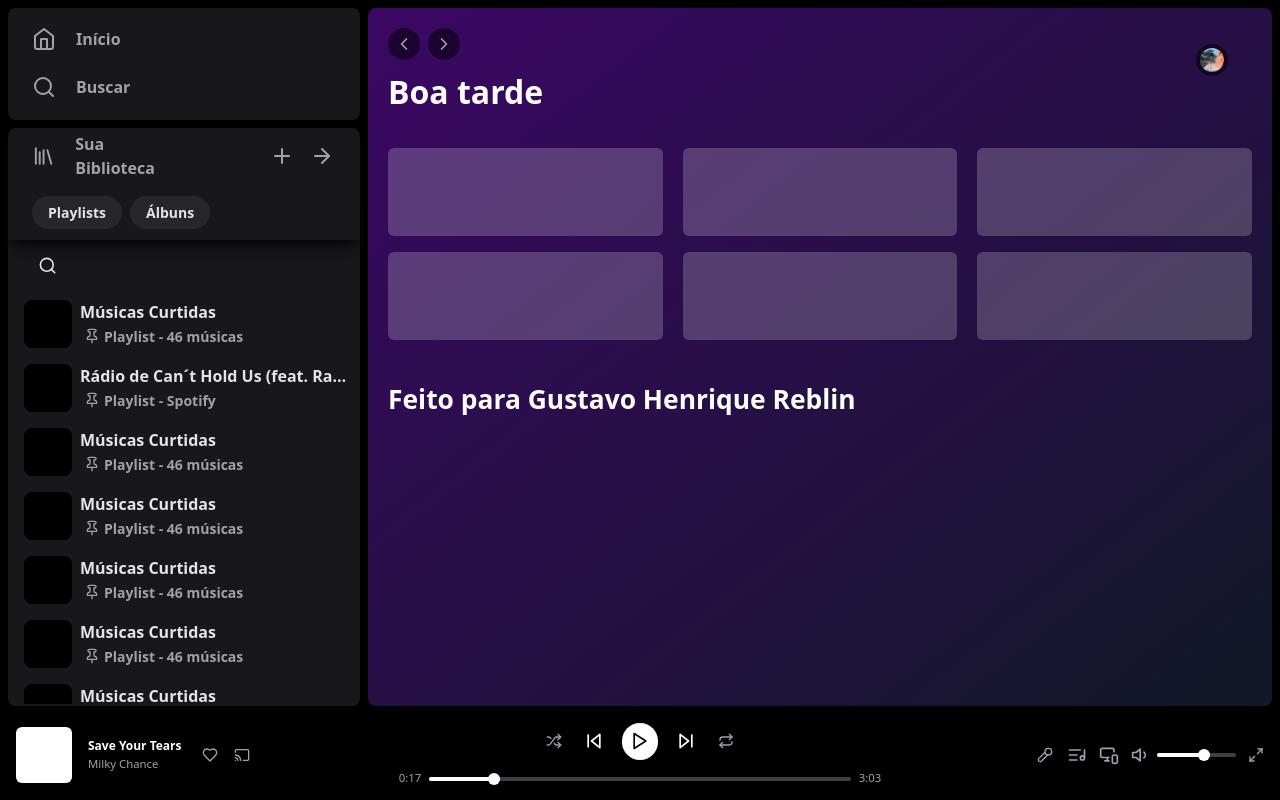
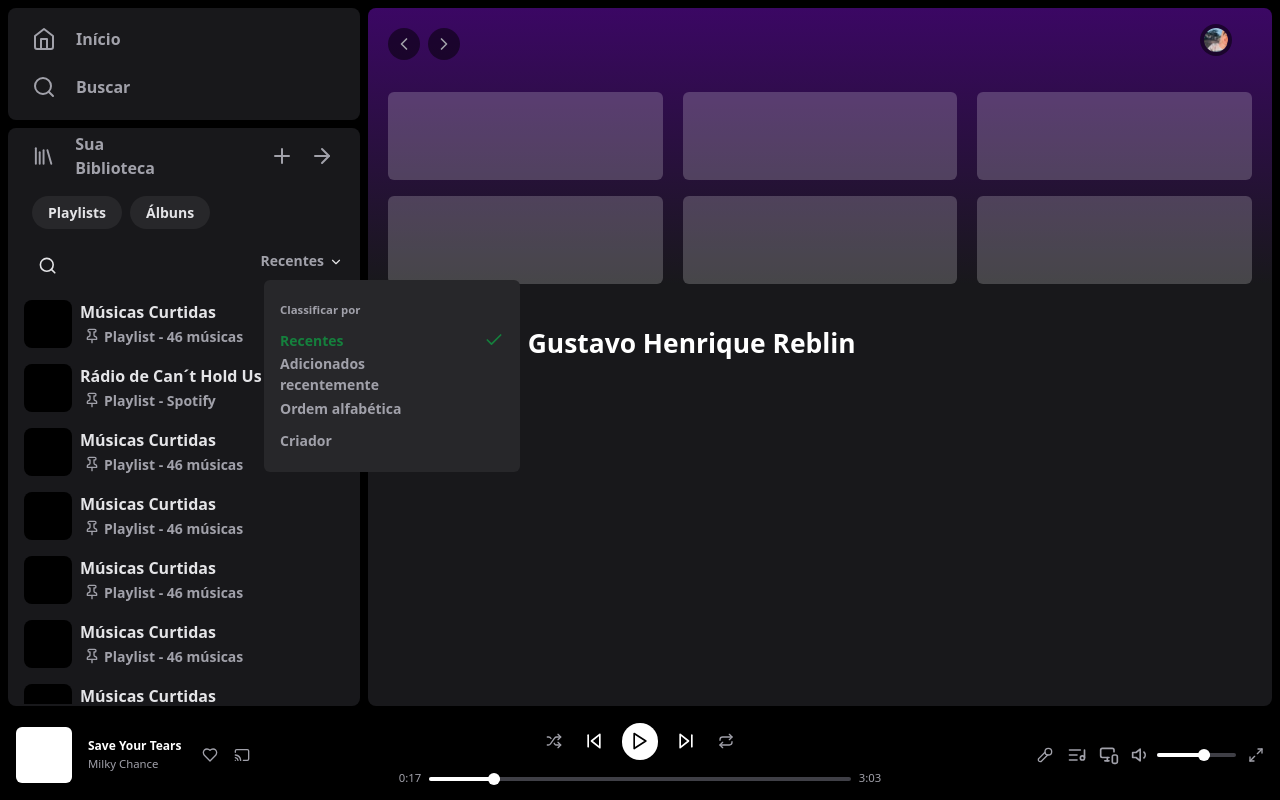
Before and after one commit to GustavoHenriqueReblin/spotify-copy, a Next.js app: page / in a window 1280 px wide. Built offline with nearby package versions, Linux system fonts and the light colour scheme.

Commit message:
Iniciada a implementação de dinamismos com JS.

```diff
--- a/src/app/main.tsx
+++ b/src/app/main.tsx
@@ -1,18 +1,24 @@
+"use client"
 import {ChevronLeft, ChevronRight} from 'lucide-react'
+const MainJS = require('../js/main');
 
 export default () => {
+
+    window.onload = function() {
+        MainJS.setMainTitle();
+    };
+
     return (
         <section className="
             h-full min-w-fit py-2 w-full pl-0 pr-2
             ssm:hidden
             md:block
         ">
-            <main className="bg-gradient-to-br from-purple-950 h-full to-gray-900 rounded-lg w-full p-5 overflow-y-scroll">
-                <header className="h-16 float-left flex flex-row fixed bg-transparent
-                    md:w-[calc(100%-21rem)]
-                    lg:w-[calc(100%-27rem)]
+            <header id="header" className="h-16 float-left flex flex-row fixed bg-transparent p-5
+                md:w-[calc(100%-18.48rem)]
+                lg:w-[calc(100%-24.25rem)]
             ">
-                    <div className="h-full w-1/2 flex flex-row">
+                <div className="h-full w-1/2 flex flex-row bg-transparent">
                     <div className="bg-black w-8 h-8 rounded-full flex flex-row items-center bg-opacity-50 mr-2">
                         <a href="#" className="">
                             <ChevronLeft className="lg:h-5 md:h-4 ml-1 text-zinc-400"/>
@@ -30,9 +36,12 @@ export default () => {
                     </div>
                 </div>
             </header>
-                <h1 className="text-h1 text-white pt-10">Boa tarde</h1>
 
-                <section className="h-48 w-full mt-8 lg:flex lg:flex-col md:hidden">
+            <main id="mainContent" onScroll={() => MainJS.hideHeaderBG()} className="h-full bg-zinc-900 to-gray-900 rounded-lg w-full overflow-y-scroll">
+                <div className="h-fit bg-gradient-to-b from-purple-950 to-zinc-900 pt-5 px-5">
+                    <h1 id="mainTitle" className="text-h1 text-white pt-10"></h1>
+
+                    <section className="h-48 w-full mt-6 lg:flex lg:flex-col md:hidden max-w-[calc(70rem)]">
                         <div className="h-1/2 w-full pb-2 flex flex-row">
                             <div className="w-[calc(32%)] bg-white bg-opacity-20 h-full rounded-md mr-5"></div>
                             <div className="w-[calc(32%)] bg-white bg-opacity-20 h-full rounded-md mr-5"></div>
@@ -45,7 +54,7 @@ export default () => {
                         </div>
                     </section>
 
-                <section className="h-64 w-full mt-8 md:flex md:flex-col lg:hidden">
+                    <section className="h-64 w-full mt-6 md:flex md:flex-col lg:hidden">
                         <div className="h-1/3 w-full py-1 flex flex-row mb-1">
                             <div className="w-[calc(65%)] bg-white bg-opacity-20 h-full rounded-md mr-5"></div>
                             <div className="w-[calc(65%)] bg-white bg-opacity-20 h-full rounded-md mr-5"></div>
@@ -59,13 +68,29 @@ export default () => {
                             <div className="w-[calc(65%)] bg-white bg-opacity-20 h-full rounded-md mr-5"></div>
                         </div>
                     </section>
+                </div>
 
+                <div className="px-5">
                     <h1 className="text-h2 text-white pt-10">Feito para Gustavo Henrique Reblin</h1>
 
                     <div className="h-40 w-full my-2"></div>
                     <div className="h-40 w-full my-2"></div>
                     <div className="h-40 w-full my-2"></div>
                     <div className="h-40 w-full my-2"></div>
+                    <div className="h-40 w-full my-2"></div>
+                    <div className="h-40 w-full my-2"></div>
+                    <div className="h-40 w-full my-2"></div>
+                    <div className="h-40 w-full my-2"></div>
+                    <div className="h-40 w-full my-2"></div>
+                    <div className="h-40 w-full my-2"></div>
+                    <div className="h-40 w-full my-2"></div>
+                    <div className="h-40 w-full my-2"></div>
+                    <div className="h-40 w-full my-2"></div>
+                    <div className="h-40 w-full my-2"></div>
+                    <div className="h-40 w-full my-2"></div>
+                    <div className="h-40 w-full my-2"></div>
+                    <div className="h-40 w-full my-2"></div>
+                </div>
             </main>
         </section>
     )
--- a/src/app/menu.tsx
+++ b/src/app/menu.tsx
@@ -1,4 +1,6 @@
-import {Home as HomeIcon, Library, Search, Heart, Plus, ArrowRight, Pin} from 'lucide-react'
+"use client"
+import {Home as HomeIcon, Library, Search, Plus, ArrowRight, Pin, ChevronDown, ChevronUp, Check} from 'lucide-react'
+const MainJS = require('../js/main');
 
 export default () => {
     return (
@@ -19,7 +21,7 @@ export default () => {
                 </a>
             </nav>
             <nav className="bg-zinc-900 w-full h-[calc(100%-7.5rem)] mt-2 rounded-lg">
-                <div className="w-full h-28 rounded-t-lg flex flex-col shadow-lg shadow-zinc-950">
+                <div id="yourLibrary" className="w-full h-28 rounded-t-lg flex flex-col">
                     <div className="px-6 w-full h-1/2 flex flex-row">
                         <a href="#" className="h-full md:w-4/5 lg:w-1/2 flex flex-row items-center gap-5 text-base font-bold hover:text-white">
                             <Library className=""/>
@@ -47,16 +49,63 @@ export default () => {
                         </div>
                     </div>
                 </div>
+
                 <div className="w-full h-[calc(100%-7rem)] mt-0.5 py-1">
                     <div className="w-full h-full m-0">
-                        <div className="overflow-y-auto h-full">
+                        <div id="playlists" onScroll={() => MainJS.changePlaylistsShadow()} className="overflow-y-auto h-full">
                             <div className="h-8 w-full flex flex-row my-1 mb-2.5">
                                 <div className="h-full w-full items-center flex justify-start px-6">
                                     <a href="#" className="h-full w-8 hover:bg-zinc-800 items-center flex justify-center rounded-full">
                                         <Search className="text-zinc-200 h-3/5 w-3/5"/>
                                     </a>
                                 </div>
-                            <div className="h-full w-full items-center flex justify-end pr-6"></div>
+                                {/* Modal recentes */}
+                                <div id="orderByModal" className="fixed bg-zinc-800 w-64 h-48 rounded-md flex flex-col items-center py-4
+                                    md:top-[calc(2.5rem)] md:left-[calc(5.5rem)]
+                                    lg:top-[calc(17.5rem)] lg:left-[calc(16.5rem)]
+                                ">
+                                    <div className="w-full h-8 px-4">
+                                        <a className="text-xxs">Classificar por</a>
+                                    </div>
+                                    <div id="orderBy1" className="w-full h-8 px-4 hover:bg-zinc-700 flex items-center my-0.5 flex-row">
+                                        <div className="w-4/5 h-full flex flex-row items-center justify-start">
+                                            <a className="text-sm text-green-700">Recentes</a>
+                                        </div>
+                                        <div className="w-1/5 h-full flex flex-row items-center justify-end">
+                                            <Check className="text-green-700 h-5 w-5"/>
+                                        </div>
+                                    </div>
+                                    <div id="orderBy2" className="w-full h-8 px-4 hover:bg-zinc-700 flex items-center my-0.5 flex-row">
+                                        <div className="w-4/5 h-full flex flex-row items-center justify-start">
+                                            <a className="text-sm">Adicionados recentemente</a>
+                                        </div>
+                                        <div className="w-1/5 h-full flex-row items-center justify-end hidden">
+                                            <Check className="text-zinc-200 h-4 w-4"/>
+                                        </div>
+                                    </div>
+                                    <div id="orderBy3" className="w-full h-8 px-4 hover:bg-zinc-700 flex items-center my-0.5 flex-row">
+                                        <div className="w-4/5 h-full flex flex-row items-center justify-start">
+                                            <a className="text-sm">Ordem alfabética</a>
+                                        </div>
+                                        <div className="w-1/5 h-full flex-row items-center justify-end hidden">
+                                            <Check className="text-zinc-200 h-4 w-4"/>
+                                        </div>
+                                    </div>
+                                    <div id="orderBy4" className="w-full h-8 px-4 hover:bg-zinc-700 flex items-center my-0.5 flex-row">
+                                        <div className="w-4/5 h-full flex flex-row items-center justify-start">
+                                            <a className="text-sm">Criador</a>
+                                        </div>
+                                        <div className="w-1/5 h-full flex-row items-center justify-end hidden">
+                                            <Check className="text-zinc-200 h-4 w-4"/>
+                                        </div>
+                                    </div>
+                                </div>
+                                <div className="h-full w-full pr-3">
+                                    <a id="orderByBtn" onClick={() => MainJS.orderByClick()} className="flex flex-row justify-end items-center text-sm cursor-pointer"> Recentes
+                                        <ChevronUp id="orderByChevronUp" className="text-zinc-200 h-4 w-4 mx-1 pt-0.5 hidden"/>
+                                        <ChevronDown id="orderByChevronDown" className="text-zinc-200 h-4 w-4 mx-1 pt-0.5"/>
+                                    </a>
+                                </div>
                             </div>
 
                             <div className="h-fit w-full flex flex-col px-2 max-w-[calc(22rem)]">
--- /dev/null
+++ b/src/js/main.js
@@ -0,0 +1,70 @@
+function changeMusicBtn() {
+    const play = document.getElementById("playMusicButton");
+    const pause = document.getElementById("pauseMusicButton");
+
+    if (play?.style.display === "block" || play?.style.display === "") {
+        play.style.display = "none";
+        pause.style.display = "block";
+    } else {
+        play.style.display = "block";
+        pause.style.display = "none";
+    }
+}
+
+function hideHeaderBG(){
+    const header = document.getElementById("header");
+    const scrollTop = document.getElementById("mainContent").scrollTop;
+
+    header.style.backgroundColor = "rgb(59 7 100 / var(--tw-bg-opacity))"; // = purple-950
+    if (scrollTop > header.clientHeight * 1.5 && scrollTop <= header.clientHeight * 2) {
+        header.style.opacity = "0.5"
+    } else if (scrollTop > header.clientHeight * 2 && scrollTop <= header.clientHeight * 3) {
+        header.style.opacity = "0.7"
+    }else if (scrollTop > header.clientHeight * 3) {
+        header.style.opacity = "1"
+    }else{
+        header.style.opacity = "1";
+        header.style.backgroundColor = "transparent";
+    }
+}
+
+function changePlaylistsShadow(){
+    const yourLibrary = document.getElementById("yourLibrary");
+    const scrollTop = document.getElementById("playlists").scrollTop;
+    yourLibrary.style.boxShadow = scrollTop >= 5 ? '5px 20px 40px -20px black' : 'none';
+}
+
+function setMainTitle(){
+    const mainTitle = document.getElementById("mainTitle");
+    const data = new Date();
+    const hora = data.getHours();
+
+    if (hora >= 6 && hora < 12) {
+        mainTitle.innerText = "Bom dia";
+    } else if (hora >= 12 && hora < 18) {
+        mainTitle.innerText = "Boa tarde";
+    } else {
+        mainTitle.innerText = "Boa noite";
+    }
+    orderByClick(); orderByClick();
+}
+
+function orderByClick(){
+    const orderByModal = document.getElementById("orderByModal");
+    const orderByChevronUp = document.getElementById("orderByChevronUp");
+    const orderByChevronDown = document.getElementById("orderByChevronDown");
+
+    if (orderByModal?.style.display === "block" && orderByModal?.style.display !== "") {
+        orderByModal.style.display =  "none";
+        orderByChevronUp.style.display = "none";
+        orderByChevronDown.style.display = "block";
+    } else {
+        orderByModal.style.display =  "block"
+        orderByChevronUp.style.display = "block";
+        orderByChevronDown.style.display = "none";
+    }
+}
+
+module.exports = {
+    changeMusicBtn, hideHeaderBG, changePlaylistsShadow, setMainTitle, orderByClick
+};
```
Also changed, not shown: src/app/footer.tsx (+11 -8 lines). Lines whose indentation alone changed are shown as unchanged.
